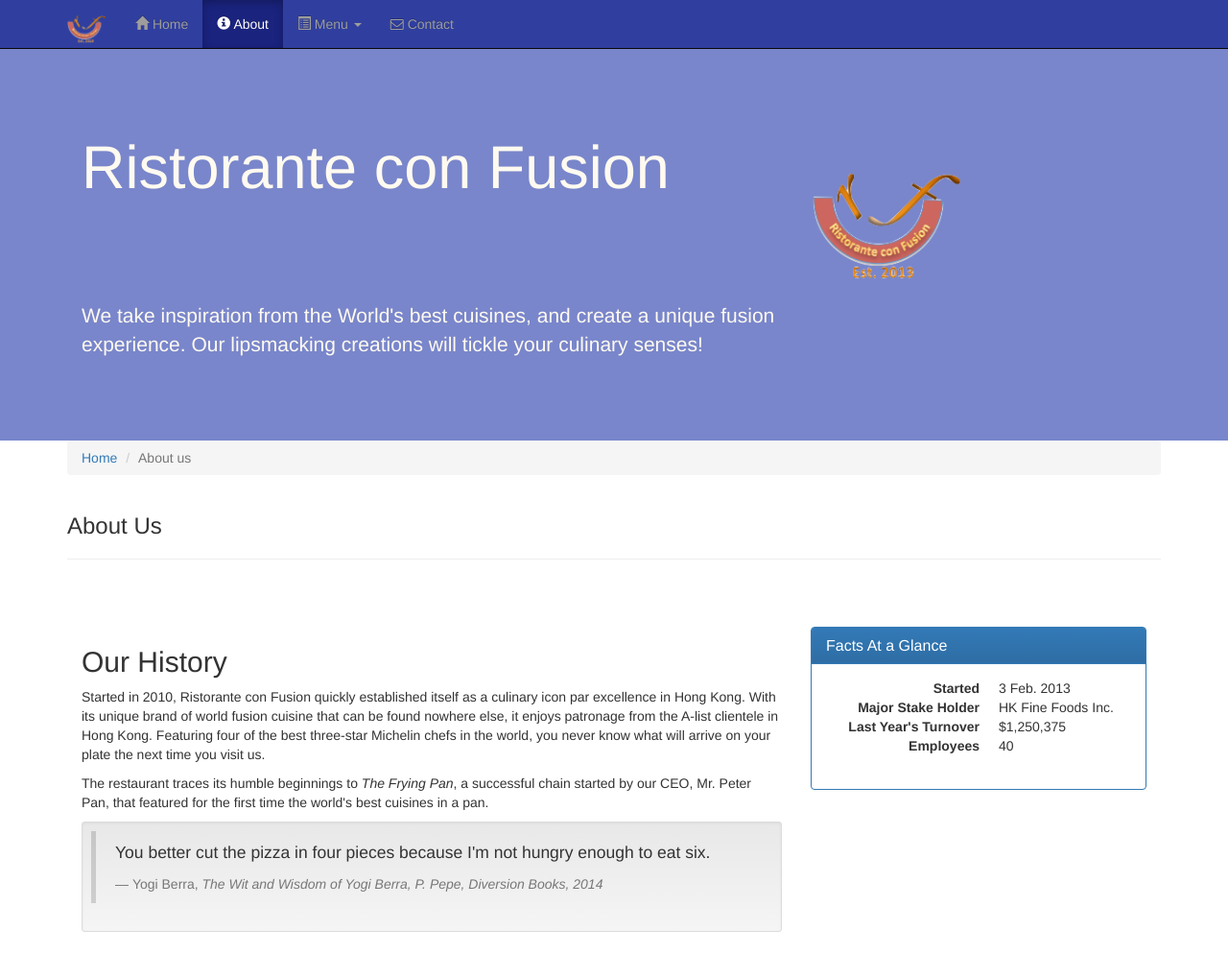
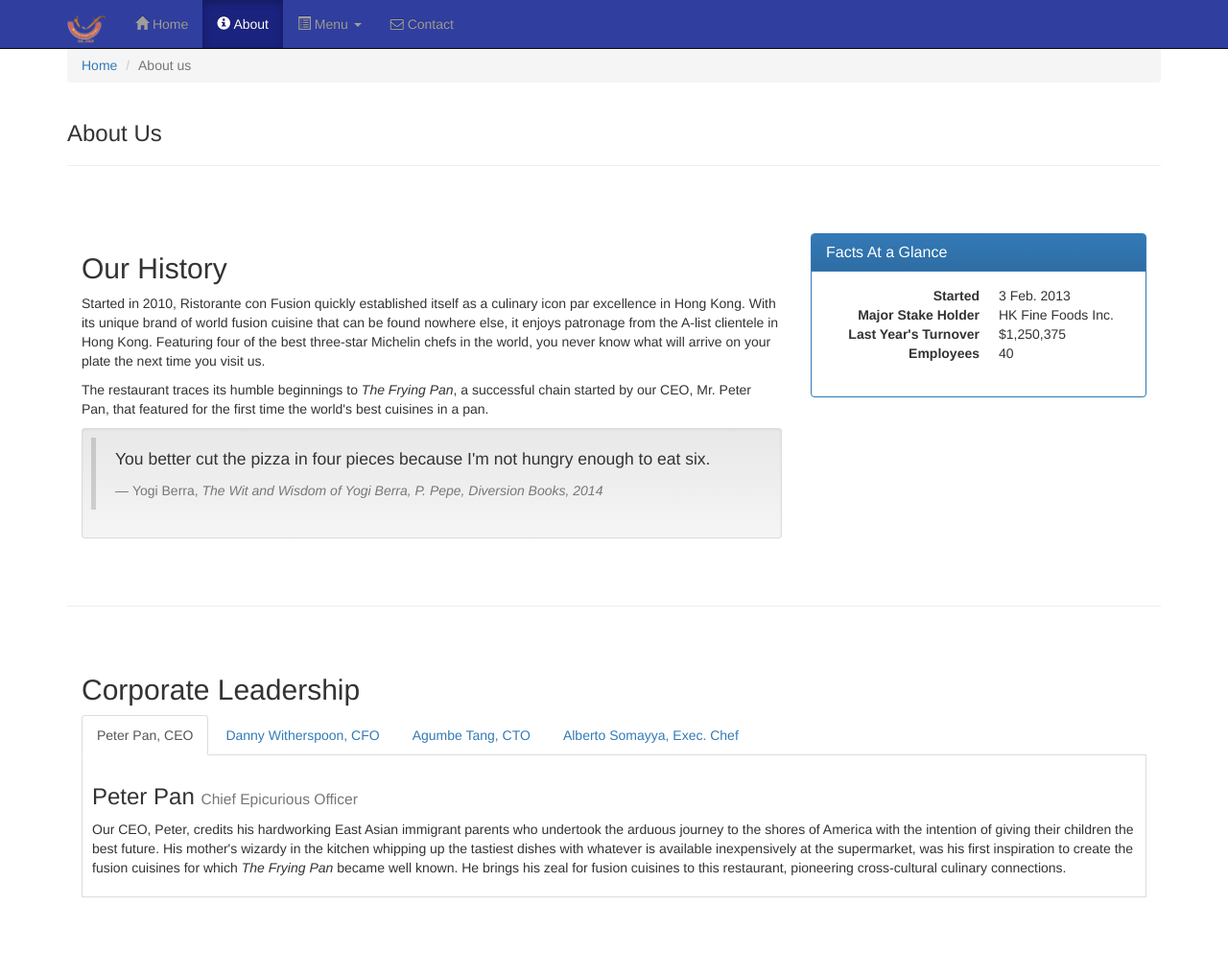
Before and after one commit to sersajar/conFusion3, a plain HTML site: page conFusion/aboutus.html in a window 1280 px wide. Shown: the top 994 px of the page at 96% size. Drawn offline with nearby package versions, Linux system fonts and the light colour scheme.

Commit message:
week 3 ex1 tabpanes

```diff
--- a/conFusion/aboutus.html
+++ b/conFusion/aboutus.html
@@ -33,7 +33,7 @@
                     <span class="icon-bar"></span>
                     <span class="icon-bar"></span>
                 </button>
-                <a class="navbar-brand" href="#"><img src="img/logo.png" height=30 width=41></a>
+                <a class="navbar-brand" href="index.html"><img src="img/logo.png" height=30 width=41></a>
             </div>
             <div id="navbar" class="navbar-collapse collapse">
                 <ul class="nav navbar-nav">
@@ -59,24 +59,7 @@
             </div>
         </div>
     </nav>
-    <header class="jumbotron">
 
-        <!-- Main component for a primary marketing message or call to action -->
-
-        <div class="container">
-            <div class="row row-header">
-                <div class="col-xs-12 col-sm-8">
-                    <h1>Ristorante con Fusion</h1>
-                    <p style="padding:40px;"></p>
-                    <p>We take inspiration from the World's best cuisines, and create a unique fusion experience. Our lipsmacking creations will tickle your culinary senses!</p>
-                </div>
-                <div class="col-xs-12 col-sm-2">
-                    <p style="padding:20px;"></p>
-                    <img src="img/logo.png" class="img-responsive">
-                </div>
-            </div>
-        </div>
-    </header>
 
     <div class="container">
         <div class="row">
@@ -92,7 +75,7 @@
             </div>
         </div>
 
-        <div class="row row-content">
+        <div class="row row-content"> <!--1st row-->
             <div class="col-xs-12 col-sm-8">
                 <h2>Our History</h2>
                 <p>Started in 2010, Ristorante con Fusion quickly established itself as a culinary icon par excellence in Hong Kong. With its unique brand of world fusion cuisine that can be found nowhere else, it enjoys patronage from the A-list clientele in Hong Kong.  Featuring four of the best three-star Michelin chefs in the world, you never know what will arrive on your plate the next time you visit us.</p>
@@ -131,17 +114,43 @@
         </div>
 
 
-        <div class="row row-content">
+        <div class="row row-content"> <!--2nd row-->
             <div class="col-xs-12">
                 <h2>Corporate Leadership</h2>
+                <!-- Tab panes menu -->
+                <ul class="nav nav-tabs" role="tablist">
+                    <li role="presentation" class="active">
+                    <a href="#peter" aria-controls="peter"
+                     role="tab" data-toggle="tab">Peter Pan, CEO</a></li>
+                    <li role="presentation"><a href="#danny"
+                     aria-controls="danny" role="tab"
+                     data-toggle="tab">Danny Witherspoon, CFO</a></li>
+                    <li role="presentation"><a href="#agumbe"
+                     aria-controls="agumbe" role="tab"
+                     data-toggle="tab">Agumbe Tang, CTO</a></li>
+                    <li role="presentation"><a href="#alberto"
+                     aria-controls="alberto" role="tab"
+                     data-toggle="tab">Alberto Somayya, Exec. Chef</a></li>
+                </ul>
+                <!-- End Tab panes menu -->
+                <div class="tab-content">
+                    <div role="tabpanel" class="tab-pane fade in active" id="peter">
                         <h3>Peter Pan <small>Chief Epicurious Officer</small></h3>
                         <p>Our CEO, Peter, credits his hardworking East Asian immigrant parents who undertook the arduous journey to the shores of America with the intention of giving their children the best future. His mother's wizardy in the kitchen whipping up the tastiest dishes with whatever is available inexpensively at the supermarket, was his first inspiration to create the fusion cuisines for which <em>The Frying Pan</em> became well known. He brings his zeal for fusion cuisines to this restaurant, pioneering cross-cultural culinary connections.</p>
+                    </div>
+                    <div role="tabpanel" class="tab-pane" id="danny">
                         <h3>Dhanasekaran Witherspoon <small>Chief Food Officer</small></h3>
                         <p>Our CFO, Danny, as he is affectionately referred to by his colleagues, comes from a long established family tradition in farming and produce. His experiences growing up on a farm in the Australian outback gave him great appreciation for varieties of food sources. As he puts it in his own words, <em>Everything that runs, wins, and everything that stays, pays!</em></p>
+                    </div>
+                    <div role="tabpanel" class="tab-pane" id="agumbe">
                         <h3>Agumbe Tang <small>Chief Taste Officer</small></h3>
                         <p>Blessed with the most discerning gustatory sense, Agumbe, our CFO, personally ensures that every dish that we serve meets his exacting tastes. Our chefs dread the tongue lashing that ensues if their dish does not meet his exacting standards. He lives by his motto, <em>You click only if you survive my lick.</em></p>
+                    </div>
+                    <div role="tabpanel" class="tab-pane " id="alberto">
                         <h3>Alberto Somayya <small>Executive Chef</small></h3>
                         <p>Award winning three-star Michelin chef with wide International experience having worked closely with whos-who in the culinary world, he specializes in creating mouthwatering Indo-Italian fusion experiences. He says, <em>Put together the cuisines from the two craziest cultures, and you get a winning hit! Amma Mia!</em></p>
+                    </div>
+                </div>
             </div>
              <div>
                 <p style="padding:20px;"></p>
@@ -178,7 +187,7 @@
                         <td>45</td>
                     </tr>
                     <tr>
-                        <th>Annual Turnover</th>
+                        <th>Annual Turn over</th>
                         <td>$251,325</td>
                         <td>$1,250,375</td>
                         <td>~$3,000,000</td>
--- a/conFusion/css/myStyles.css
+++ b/conFusion/css/myStyles.css
@@ -61,3 +61,10 @@ body{
 .navbar-inverse .navbar-nav .open .dropdown-menu> li> a:hover {
     color:#000000;
 }
+
+.tab-content {
+    border-left: 1px solid #ddd;
+    border-right: 1px solid #ddd;
+    border-bottom: 1px solid #ddd;
+    padding: 10px;
+}
```
Lines whose indentation alone changed are shown as unchanged.
